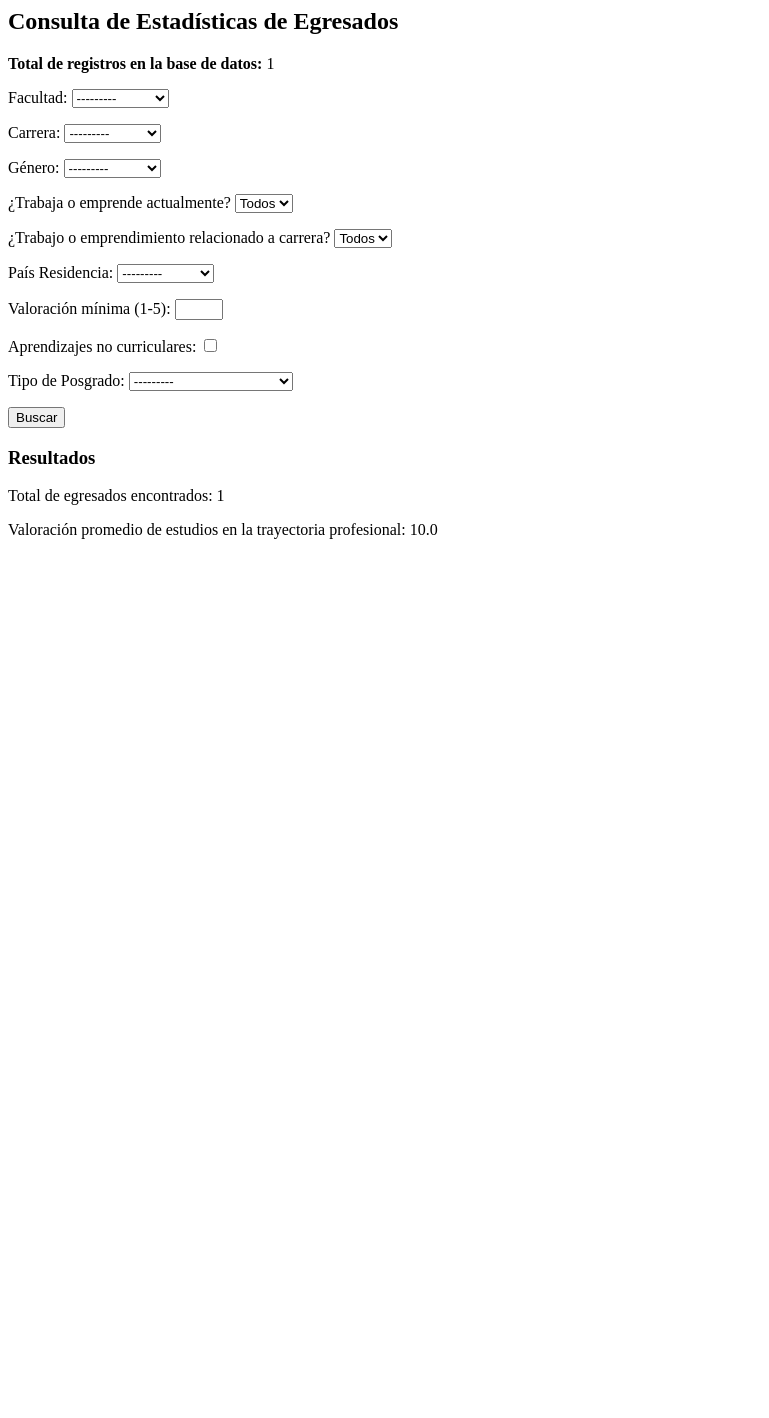
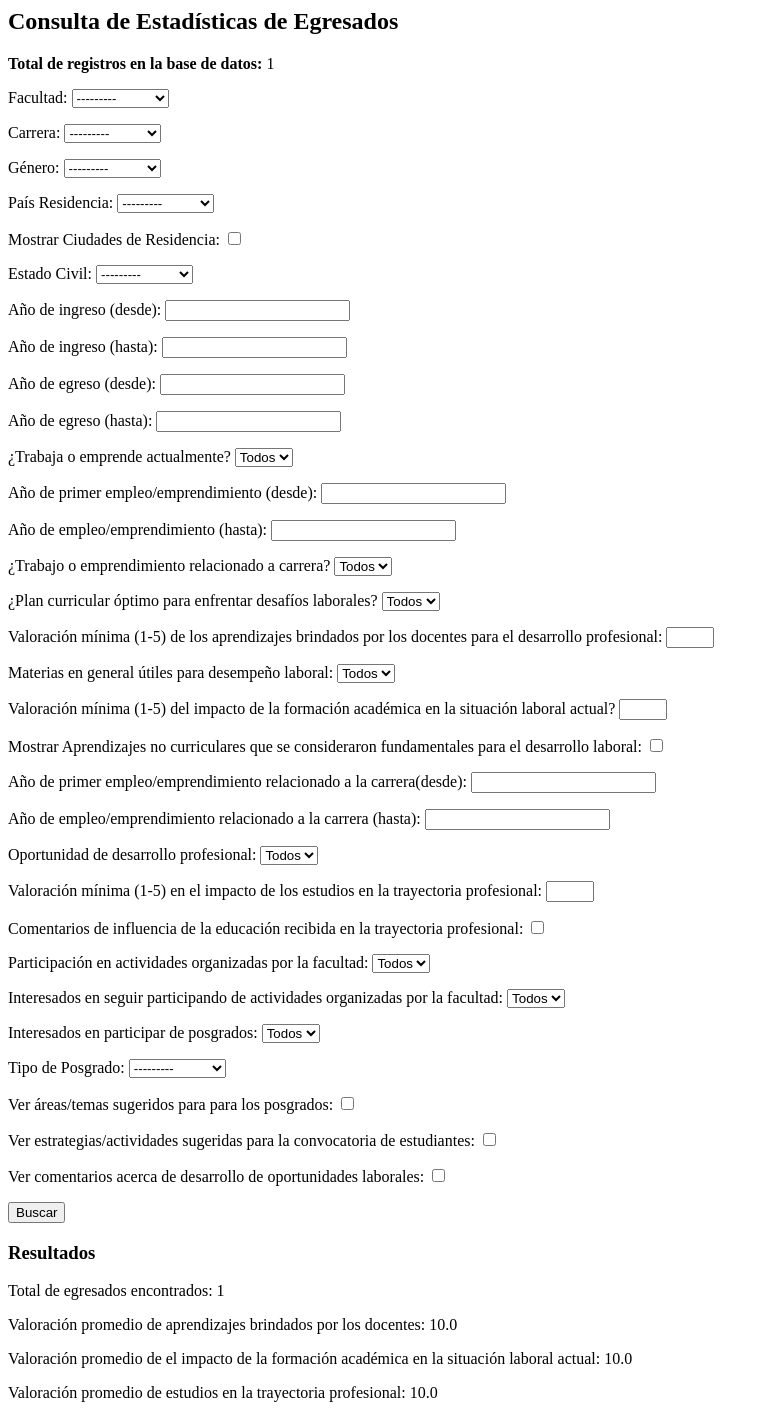
Before and after one commit to SrBlodus/proyecto_estadistica, a Django app: page /estadisticas/ in a window 1280 px wide. Shown: the whole page, without its empty margins (0-769 px from the left). Before the commit the page ends 539 px from the top, so only its background shows below. Run offline with Django 5.2, Linux system fonts and the light colour scheme; tables that the repository leaves empty hold one stand-in row (values such as "Sample post").

Commit message:
Se finalizó el módulo de las consultas personalizadas, falta ordenar y ver que más datos ordenar, también realizar tests y ver como las encuestas condicionadas afectan a los resultados. Se comparte la URL de este archivo en modo lector.

```diff
--- a/estadistica_egresados/forms.py
+++ b/estadistica_egresados/forms.py
@@ -1,10 +1,12 @@
 from django import forms
-from .models import Facultad, Carrera, Pais, TipoPosgrado, Genero
+from .models import Facultad, Carrera, Pais, TipoPosgrado, Genero, EstadoCivil
 
+# FORMULARIO PARA LA CARGA DEL ARCHIVO CSV
 class CSVUploadForm(forms.Form):
     archivo_csv = forms.FileField(label="Selecciona un archivo CSV")
 
 
+# FORMULARIO PARA REALIZAR LA CONSULTA PAR QUITAR DATOS ESTADISTICOS
 class EstadisticasFiltroForm(forms.Form):
     facultad = forms.ModelChoiceField(
         queryset=Facultad.objects.all(),
@@ -12,21 +14,20 @@ class EstadisticasFiltroForm(forms.Form):
         label="Facultad",
         widget=forms.Select(attrs={"class": "form-control"}),
     )
+
     carrera = forms.ModelChoiceField(
         queryset=Carrera.objects.all(),
         required=False,
         label="Carrera",
         widget=forms.Select(attrs={"class": "form-control"}),
     )
+
     genero = forms.ModelChoiceField(
         queryset=Genero.objects.all(),
         required=False,
         label="Género",
         widget=forms.Select(attrs={"class": "form-control"}),
     )
-    trabaja_actualmente = forms.ChoiceField(choices=[("", "Todos"), ("S", "Sí"), ("N", "No")], required=False, label="¿Trabaja o emprende actualmente?")
-    trabajo_relacionado = forms.ChoiceField(choices=[("", "Todos"), ("S", "Sí"), ("N", "No")], required=False,
-                                            label="¿Trabajo o emprendimiento relacionado a carrera?")
 
     pais = forms.ModelChoiceField(
         queryset=Pais.objects.all(),
@@ -35,16 +36,84 @@ class EstadisticasFiltroForm(forms.Form):
         widget=forms.Select(attrs={"class": "form-control"}),
     )
 
-    valoracion_minima = forms.IntegerField(min_value=1, max_value=5, required=False, label="Valoración mínima (1-5)")
-    mostrar_comentarios_aprendizajes_no_curriculares = forms.BooleanField(required=False, label="Aprendizajes no curriculares")
-    tipo_posgrado = forms.ModelChoiceField(queryset=TipoPosgrado.objects.all(), required=False, label="Tipo de Posgrado")
+    mostrar_comentarios_ciudad_residencia = forms.BooleanField(required=False,label="Mostrar Ciudades de Residencia")
+
+    estado_civil = forms.ModelChoiceField(
+        queryset=EstadoCivil.objects.all(),
+        required=False,
+        label="Estado Civil",
+        widget=forms.Select(attrs={"class": "form-control"}),
+    )
+
+    ano_ingreso_min = forms.IntegerField(required=False, label="Año de ingreso (desde)")
+    ano_ingreso_max = forms.IntegerField(required=False, label="Año de ingreso (hasta)")
+    ano_egreso_min = forms.IntegerField(required=False, label="Año de egreso (desde)")
+    ano_egreso_max = forms.IntegerField(required=False, label="Año de egreso (hasta)")
+
+    trabaja_actualmente = forms.ChoiceField(choices=[("", "Todos"), ("S", "Sí"), ("N", "No")], required=False, label="¿Trabaja o emprende actualmente?")
+
+
+    ano_primer_empleo_min = forms.IntegerField(required=False, label="Año de primer empleo/emprendimiento (desde)")
+    ano_primer_empleo_max = forms.IntegerField(required=False, label="Año de empleo/emprendimiento (hasta)")
+
+    trabajo_relacionado = forms.ChoiceField(choices=[("", "Todos"), ("S", "Sí"), ("N", "No")], required=False,
+                                            label="¿Trabajo o emprendimiento relacionado a carrera?")
+
+    plan_curricular_optimo= forms.ChoiceField(choices=[("", "Todos"), ("S", "Sí"), ("N", "No")], required=False,
+                                            label="¿Plan curricular óptimo para enfrentar desafíos laborales?")
+
+    valoracion_aprendizaje_docente = forms.IntegerField(min_value=1, max_value=5, required=False, label="Valoración mínima (1-5) de los aprendizajes brindados por los docentes para el desarrollo profesional")
+
+    ind_materias_utiles= forms.ChoiceField(choices=[("", "Todos"), ("S", "Sí"), ("N", "No")], required=False,
+                                            label="Materias en general útiles para desempeño laboral")
+
+    valoracion_impacto_formacion_academica_laboral = forms.IntegerField(min_value=1, max_value=5, required=False, label="Valoración mínima (1-5) del impacto de la formación académica en la situación laboral actual?")
+
+    mostrar_comentarios_aprendizajes_no_curriculares = forms.BooleanField(required=False,label="Mostrar Aprendizajes no curriculares que se consideraron fundamentales para el desarrollo laboral")
+
+    ano_primer_empleo_carrera_min = forms.IntegerField(required=False, label="Año de primer empleo/emprendimiento relacionado a la carrera(desde)")
+    ano_primer_empleo_carrera_max = forms.IntegerField(required=False, label="Año de empleo/emprendimiento relacionado a la carrera (hasta)")
+
+    ind_oportunidad_desarrollo_profesional = forms.ChoiceField(choices=[("", "Todos"), ("S", "Sí"), ("N", "No")], required=False,
+                                            label="Oportunidad de desarrollo profesional")
+
+    valoracion_estudios_trayectoria_profesional = forms.IntegerField(min_value=1, max_value=5, required=False, label="Valoración mínima (1-5) en el impacto de los estudios en la trayectoria profesional")
+
+    opcional_influencia_en_trayectoria = forms.BooleanField(required=False,label="Comentarios de influencia de la educación recibida en la trayectoria profesional")
+
+    ind_participa_actividad_egresado = forms.ChoiceField(choices=[("", "Todos"), ("S", "Sí"), ("N", "No")], required=False,
+                                            label="Participación en actividades organizadas por la facultad")
+
+
+    ind_interes_participar_actividad_egresado = forms.ChoiceField(choices=[("", "Todos"), ("S", "Sí"), ("N", "No")], required=False,
+                                            label="Interesados en seguir participando de actividades organizadas por la facultad")
+
+    ind_interes_posgrado = forms.ChoiceField(choices=[("", "Todos"), ("S", "Sí"), ("N", "No")], required=False,
+                                            label="Interesados en participar de posgrados")
+
+    tipo_posgrado = forms.ModelChoiceField(
+        queryset=TipoPosgrado.objects.all(),
+        required=False,
+        label="Tipo de Posgrado",
+        widget=forms.Select(attrs={"class": "form-control"}),
+    )
+
+    opcional_area_posgrado = forms.BooleanField(required=False,label="Ver áreas/temas sugeridos para para los posgrados")
+
+    opcional_estrategia_convocatoria = forms.BooleanField(required=False,label="Ver estrategias/actividades sugeridas para la convocatoria de estudiantes")
+
+    opcional_contacto_carrera = forms.BooleanField(required=False,label="Ver comentarios acerca de desarrollo de oportunidades laborales")
 
 
 
 
+
+    # Esta función trae la descripción del objeto normalizado.
     def __init__(self, *args, **kwargs):
         super().__init__(*args, **kwargs)
         self.fields["carrera"].label_from_instance = lambda obj: obj.descripcion
         self.fields["facultad"].label_from_instance = lambda obj: obj.descripcion
         self.fields["genero"].label_from_instance = lambda obj: obj.descripcion
         self.fields["pais"].label_from_instance = lambda obj: obj.descripcion
+        self.fields["estado_civil"].label_from_instance = lambda obj: obj.descripcion
+        self.fields["tipo_posgrado"].label_from_instance = lambda obj: obj.descripcion
--- a/estadistica_egresados/templates/estadisticas/estadisticas_filtros.html
+++ b/estadistica_egresados/templates/estadisticas/estadisticas_filtros.html
@@ -7,7 +7,19 @@
 
 <h3>Resultados</h3>
 <p>Total de egresados encontrados: {{ total_egresados }}</p>
-<p>Valoración promedio de estudios en la trayectoria profesional: {{ promedio_valoracion }}</p>
+<p>Valoración promedio de aprendizajes brindados por los docentes: {{ prom_valoracion_aprendizaje_docente }}</p>
+<p>Valoración promedio de el impacto de la formación académica en la situación laboral actual: {{ prom_valoracion_impacto_formacion_academica_laboral }}</p>
+<p>Valoración promedio de estudios en la trayectoria profesional: {{ prom_valoracion_estudios_trayectoria_profesional }}</p>
+
+
+{% if form.cleaned_data.mostrar_comentarios_ciudad_residencia %}
+<h3>Ciudades de Residencia</h3>
+<ul>
+    {% for egresado in egresados_filtrados %}
+    <li>{{ egresado.ciudad }}</li>
+    {% endfor %}
+</ul>
+{% endif %}
 
 {% if form.cleaned_data.mostrar_comentarios_aprendizajes_no_curriculares %}
 <h3>Aprendizajes No Curriculares</h3>
@@ -17,3 +29,39 @@
     {% endfor %}
 </ul>
 {% endif %}
+
+{% if form.cleaned_data.opcional_influencia_en_trayectoria %}
+<h3>Como o en que influyó la formación recibica en la trayectoria profesional</h3>
+<ul>
+    {% for egresado in egresados_filtrados %}
+    <li>{{ egresado.opcional_influencia_en_trayectoria }}</li>
+    {% endfor %}
+</ul>
+{% endif %}
+
+{% if form.cleaned_data.opcional_area_posgrado %}
+<h3>Áreas o temas de interés para posgrados</h3>
+<ul>
+    {% for egresado in egresados_filtrados %}
+    <li>{{ egresado.opcional_area_posgrado }}</li>
+    {% endfor %}
+</ul>
+{% endif %}
+
+{% if form.cleaned_data.opcional_estrategia_convocatoria %}
+<h3>Actividades sugeridas para la convocatoria de estudiantes</h3>
+<ul>
+    {% for egresado in egresados_filtrados %}
+    <li>{{ egresado.opcional_estrategia_convocatoria }}</li>
+    {% endfor %}
+</ul>
+{% endif %}
+
+{% if form.cleaned_data.opcional_contacto_carrera %}
+<h3>Contacto en busca de desarrollo de oportunidades laborales</h3>
+<ul>
+    {% for egresado in egresados_filtrados %}
+    <li>{{ egresado.opcional_contacto_carrera }}</li>
+    {% endfor %}
+</ul>
+{% endif %}
--- a/estadistica_egresados/templates/inicio.html
+++ b/estadistica_egresados/templates/inicio.html
@@ -13,5 +13,11 @@
     <a href="{% url 'parametros_inicio' %}">
         <button>Ir a Definición de Parámetros</button>
     </a>
+    <a href="{% url 'estadisticas_egresados' %}">
+        <button>Ir a Consultas</button>
+    </a>
+    <a href=" # ">
+        <button>Ir a Encuestados</button>
+    </a>
 </body>
 </html>
--- /dev/null
+++ b/url_de_tareas_pendientes.txt
@@ -0,0 +1 @@
+https://docs.google.com/document/d/1IVUFfiFyXP8My0YJRF6YcOpE-VX7dyoimJ8ZYdbUui8/edit?usp=sharing
```
Also changed, not shown: estadistica_egresados/csv.py (+14 -4 lines), estadistica_egresados/estadistica_egresados.py (+55 -5 lines).
